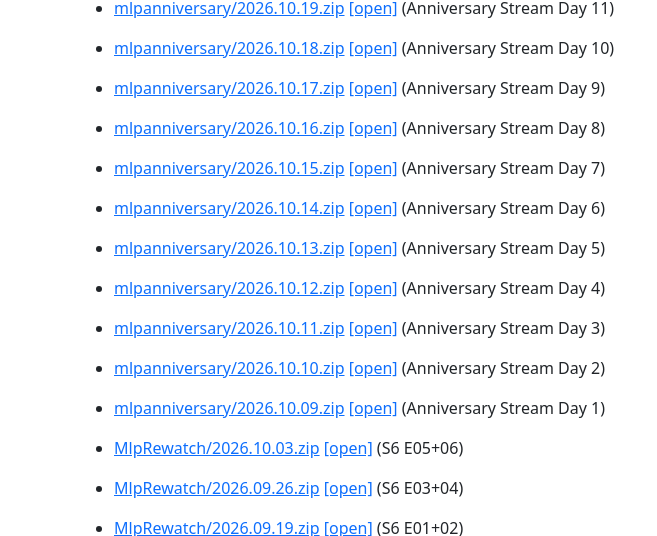
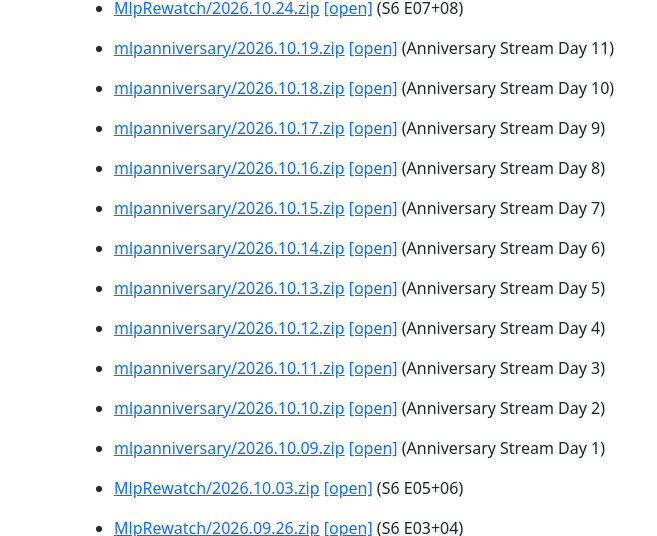
Before and after one commit to firlin123/mare, a website: page static/index.html in a window 1280 px wide. Shown: the part 564-1100 px from the top of the page, without its empty margins (0-657 px from the left). Drawn offline with nearby package versions, Linux system fonts and the light colour scheme.

Commit message:
MlpRewatch/2026.10.24.zip

```diff
--- a/static/index.html
+++ b/static/index.html
@@ -46,6 +46,7 @@
         </ul>
         <h1>CyTube Replays: </h1>
         <ul>
+            <li class="mb-3"><a href="https://rp.oc4.pp.ua/0_PublicData/Replays/MlpRewatch/2026.10.24.zip">MlpRewatch/2026.10.24.zip</a> <a href="https://firlin123.github.io/cytube-replay/load?zip=https://rp.oc4.pp.ua/0_PublicData/Replays/MlpRewatch/2026.10.24.zip">[open]</a> (S6 E07+08)</li>
             <li class="mb-3"><a href="https://rp.oc4.pp.ua/0_PublicData/Replays/mlpanniversary/2026.10.19.zip">mlpanniversary/2026.10.19.zip</a> <a href="https://firlin123.github.io/cytube-replay/load?zip=https://rp.oc4.pp.ua/0_PublicData/Replays/mlpanniversary/2026.10.19.zip">[open]</a> (Anniversary Stream Day 11)</li>
             <li class="mb-3"><a href="https://rp.oc4.pp.ua/0_PublicData/Replays/mlpanniversary/2026.10.18.zip">mlpanniversary/2026.10.18.zip</a> <a href="https://firlin123.github.io/cytube-replay/load?zip=https://rp.oc4.pp.ua/0_PublicData/Replays/mlpanniversary/2026.10.18.zip">[open]</a> (Anniversary Stream Day 10)</li>
             <li class="mb-3"><a href="https://rp.oc4.pp.ua/0_PublicData/Replays/mlpanniversary/2026.10.17.zip">mlpanniversary/2026.10.17.zip</a> <a href="https://firlin123.github.io/cytube-replay/load?zip=https://rp.oc4.pp.ua/0_PublicData/Replays/mlpanniversary/2026.10.17.zip">[open]</a> (Anniversary Stream Day 9)</li>
```
